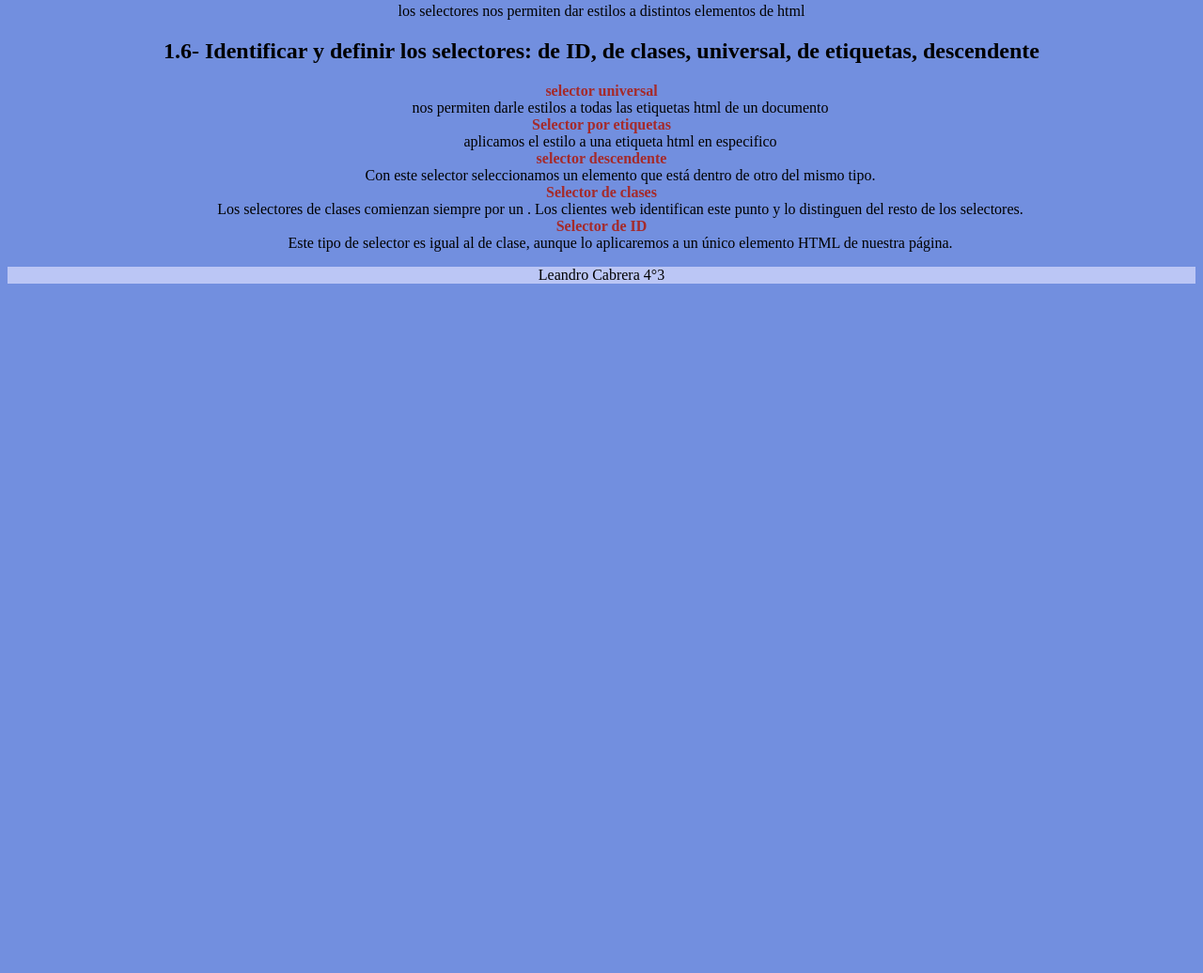
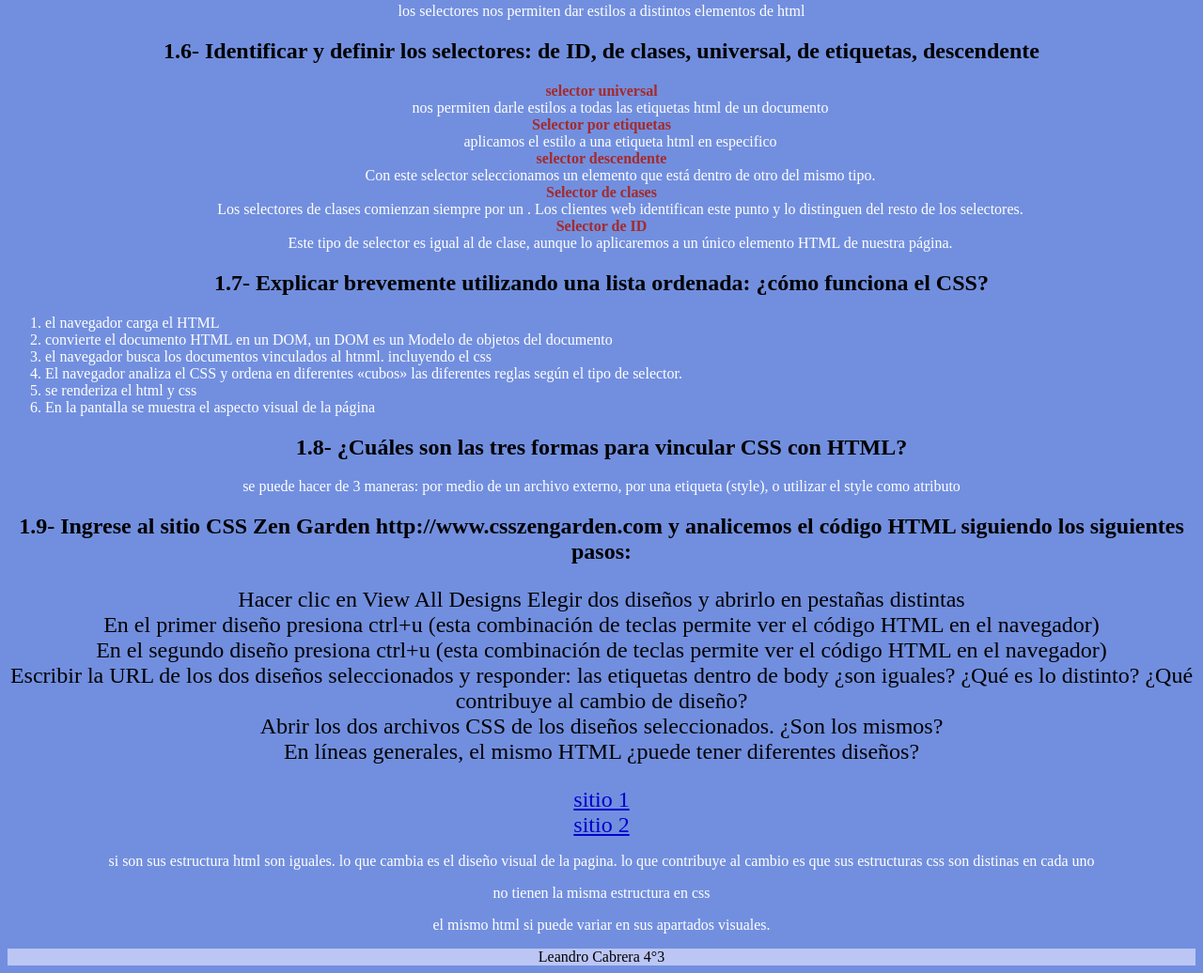
Before and after one commit to lesterietado/css, a plain HTML site: page tp005.html in a window 1280 px wide. Shown: the part 921-1957 px from the top of the page at 94% size. Before the commit the page ends 1231 px from the top, so only its background shows below. Drawn offline with Linux system fonts and the light colour scheme.

Commit message:
seguimos trabajando

```diff
--- /dev/null
+++ b/css/practicas-css.css
@@ -0,0 +1,24 @@
+/*Estilos para la página web*/
+body {
+    background-color: #f2f2f2;
+    font-size: 16px;
+    }
+    h1 {
+        font-size: 36px;
+        color: #333;
+        }
+      p{
+        color: brown;
+        font-size: 16px;
+      }
+      h1.encabezado {
+        text-align: center;
+        text-transform: uppercase;
+        font-weight: bold;
+        font-size: 42px;
+        }
+        p.parrafo {
+            text-align: justify;
+            text-transform: capitalize;
+            font-size: 24px;
+            }
--- a/tp005.html
+++ b/tp005.html
@@ -6,7 +6,7 @@
     <meta name="viewport" content="width=device-width, initial-scale=1.0">
     <title>tp css</title>
     <style>
-        h1 {
+        header {
             color: rgb(231, 21, 21);
             background-color: rgb(187, 198, 245);
         }
@@ -19,16 +19,35 @@
         dt {
             color: brown;
         }
-        *{
+
+        * {
             text-align: center;
         }
-        footer{
+
+        footer {
             background-color: rgb(187, 198, 245);
+        }
+
+        p,
+        dd,
+        li {
+            color: white;
+        }
+
+        ol li {
+            text-align: left;
+        }
+
+        a {
+            text-align: center;
+            font-size: x-large;
+            color: mediumblue;
         }
     </style>
 </head>
 
 <body>
+
     <header>
         <h1>👉 Trabajo 06 - empezamos con el diseño</h1>
     </header>
@@ -70,8 +89,52 @@
             <dd>Los selectores de clases comienzan siempre por un . Los clientes web identifican
                 este punto y lo distinguen del resto de los selectores.</dd>
             <dt><strong>Selector de ID</strong></dt>
-            <dd>Este tipo de selector es igual al de clase, aunque lo aplicaremos a un único elemento HTML de nuestra página.</dd>
+            <dd>Este tipo de selector es igual al de clase, aunque lo aplicaremos a un único elemento HTML de nuestra
+                página.</dd>
         </dl>
+        <h2>1.7- Explicar brevemente utilizando una lista ordenada: ¿cómo funciona el CSS?</h2>
+        <ol>
+            <li>el navegador carga el HTML</li>
+            <li>convierte el documento HTML en un DOM, un DOM es un Modelo de objetos del documento</li>
+            <li>el navegador busca los documentos vinculados al htnml. incluyendo el css</li>
+            <li>El navegador analiza el CSS y ordena en diferentes «cubos» las diferentes reglas según el tipo de
+                selector. </li>
+            <li>se renderiza el html y css</li>
+            <li>En la pantalla se muestra el aspecto visual de la página</li>
+        </ol>
+        <h2>1.8- ¿Cuáles son las tres formas para vincular CSS con HTML?</h2>
+        <p>se puede hacer de 3 maneras: por medio de un archivo externo, por una etiqueta (style), o utilizar el style
+            como atributo</p>
+        <h2>1.9- Ingrese al sitio CSS Zen Garden http://www.csszengarden.com y analicemos el código HTML siguiendo los
+            siguientes pasos:</h2>
+        <p style="color: black; font-size: x-large;">
+            Hacer clic en View All Designs
+            Elegir dos diseños y abrirlo en pestañas distintas <br>
+            En el primer diseño presiona ctrl+u (esta combinación de teclas permite ver el código HTML en el navegador)
+            <br>
+            En el segundo diseño presiona ctrl+u (esta combinación de teclas permite ver el código HTML en el navegador)
+            <br>
+            Escribir la URL de los dos diseños seleccionados y responder: las etiquetas dentro de body ¿son iguales?
+            ¿Qué es lo distinto? ¿Qué contribuye al cambio de diseño? <br>
+            Abrir los dos archivos CSS de los diseños seleccionados. ¿Son los mismos? <br>
+            En líneas generales, el mismo HTML ¿puede tener diferentes diseños?
+
+        </p>
+        </p>
+        <a href="https://www.csszengarden.com/219/">sitio 1</a><br>
+        <a href="https://www.csszengarden.com/202/">sitio 2</a>
+        <p>
+            si son sus estructura html son iguales. lo que cambia es el diseño visual de la pagina. lo que contribuye al
+            cambio es que sus estructuras css son distinas en cada uno
+        </p>
+        <p>
+            no tienen la misma estructura en css
+        </p>
+        <p>
+            el mismo html si puede variar en sus apartados visuales.
+        </p>
+
+
     </main>
     <footer>
         Leandro Cabrera 4°3
```
Also changed, not shown: practicas-css.html (added, +24 -0 lines).
